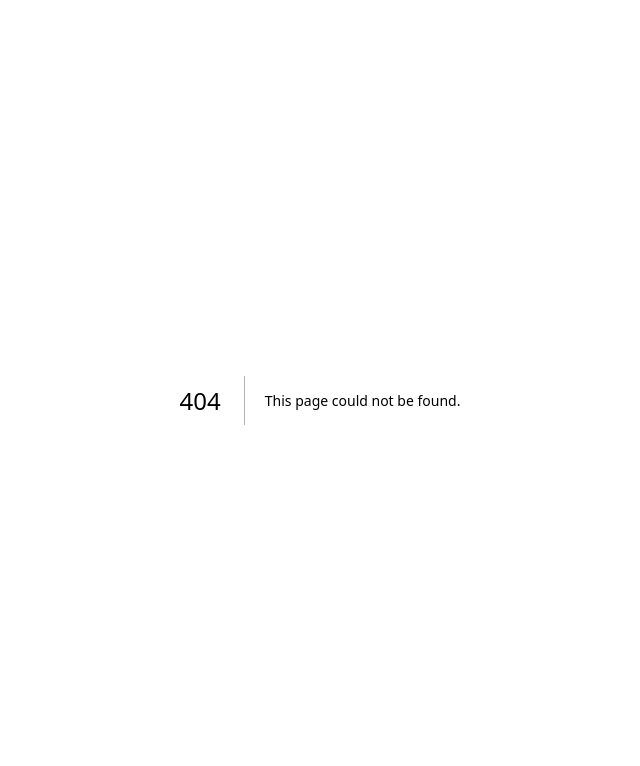
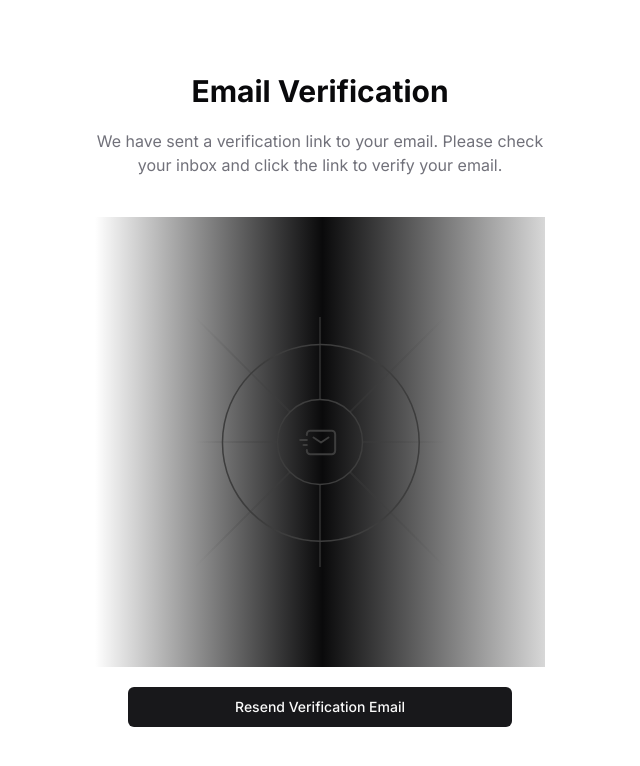
Before and after one commit to hicoolasss/usof-frontend, a Next.js app: page /verify in a window 1280 px wide. Before the commit this address had no page. Shown: the top 766 px of the page, without its empty margins (320-960 px from the left). Built offline with nearby package versions, Linux system fonts and the light colour scheme.

Commit message:
Add email verification functionality and avatar upload

```diff
--- a/app/profile/page.jsx
+++ b/app/profile/page.jsx
@@ -17,10 +17,14 @@ import { useStore } from '@/store/storeContext';
 import Link from "next/link"
 
 import { Slash } from "iconoir-react"
+import Spinner from "@/components/ui/spinner"
+import { useRouter } from "next/navigation";
 
 export default function Component() {
 
     const store = useStore();
+
+    const router = useRouter();
 
     const [isLoading, setIsLoading] = useState(false);
 
@@ -72,20 +76,9 @@ export default function Component() {
             toast.success('Avatar updated successfully!', { duration: 2000 });
         }
     }
-
-
-    // useEffect(() => {
-    //     setFirstName(store.user?.full_name?.split(' ')[0]);
-    //     setLastName(store.user?.full_name?.split(' ')[1]);
-    //     setEmail(store.user?.email);
-    //     setPassword(store.user?.password);
-    // }, [store.user]);
-
-
-
-
     useEffect(() => {
 
+        setIsLoading(true); // Устанавливаем индикатор загрузки
         async function checkAuthStatus() {
             try {
                 await store.checkAuth();
@@ -95,8 +88,8 @@ export default function Component() {
                 console.error("Ошибка при проверке аутентификации:", error);
                 setIsLoading(false); // Также снимаем индикатор загрузки в случае ошибки
             } finally {
+                setIsAuth(store.isAuth);
                 setIsLoading(false);
-                setIsAuth(store.isAuth);
             }
         }
         // Вызываем асинхронную функцию
@@ -133,7 +126,32 @@ export default function Component() {
         }
     }
 
+    const handleVerifyEmail = async () => {
+        setIsLoading(true);
 
+        if (!user || !user.id) {
+            console.error('User ID is undefined.');
+            return;
+        }
+
+        try {
+            // Отправляем обновленные данные на сервер
+            const response = await store.verifyEmail(user.email);
+            router.push('/verify');
+            console.log(response);
+
+        }
+        catch (error) {
+            if (error.message) {
+                toast.error(error.message, { duration: 2000 });
+                console.error("Error", error.message);
+            }
+        }
+        finally {
+            setIsLoading(false);
+            toast.success('Verification link sent to your email!', { duration: 2000 });
+        }
+    }
 
 
     return (
@@ -229,7 +247,12 @@ export default function Component() {
                                     <Label htmlFor="picture">Pick Avatar</Label>
                                     <Input id="picture" type="file" onChange={handleAvatarChange} />
                                 </div>
-                                <Button className="w-full" onClick={handleAvatarSave}  disabled={!avatarFile || isLoading}>Save Avatar</Button>
+                                <Button className="w-full" onClick={handleAvatarSave} disabled={!avatarFile || isLoading}>
+                                    Save Avatar
+                                    {isLoading && (
+                                        <Spinner className="animate-spin mr-2 w-5 h-5" />
+                                    )}
+                                </Button>
                             </div>
                         </div>
 
@@ -332,7 +355,7 @@ export default function Component() {
                         </div>
                         <div className="space-x-2 flex flex-row items-center ">
                             <p className="dark:text-gray-200">Email - </p>
-                            <Button>Verify</Button>
+                            <Button onClick={handleVerifyEmail}>Verify</Button>
                         </div>
                     </CardContent>
                 </Card>
--- /dev/null
+++ b/app/verify/page.jsx
@@ -0,0 +1,102 @@
+import Image from "next/image"
+import { Button } from "@/components/ui/button"
+import image from "../../resources/images/surface1.png"
+export default function Component() {
+    return (
+        <div className="flex flex-col min-h-screen bg-background">
+
+            <main className="flex flex-col items-center justify-center flex-grow p-4 space-y-5">
+                <h1 className="text-3xl font-bold">Email Verification</h1>
+                <p className="max-w-md text-center text-zinc-500 dark:text-zinc-400">
+                    We have sent a verification link to your email. Please check your inbox and click the link to verify your
+                    email.
+                </p>
+                <div className="w-full max-w-sm space-y-5 flex items-center flex-col">
+                    <svg className="mt-5"
+                        width={450}
+                        height={450}
+                        viewBox="0 0 450 450"
+                        fill="none"
+                        xmlns="http://www.w3.org/2000/svg"
+                    >
+                        <rect width={450} height={450} fill="url(#paint0_linear_4_127)" />
+                        <path
+                            d="M225.845 324.199C171.516 324.199 127.482 280.165 127.482 225.836C127.482 171.516 171.516 127.482 225.845 127.482C280.165 127.482 324.199 171.516 324.199 225.836C324.199 280.165 280.165 324.199 225.845 324.199Z"
+                            stroke="#3D3D3D"
+                            strokeWidth="1.5"
+                        />
+                        <path
+                            d="M225 267.553C201.496 267.553 182.447 248.504 182.447 225C182.447 201.505 201.496 182.447 225 182.447C248.495 182.447 267.553 201.505 267.553 225C267.553 248.504 248.495 267.553 225 267.553Z"
+                            stroke="#3D3D3D"
+                            strokeWidth="1.5"
+                        />
+                        <path
+                            d="M218.5 220.5L226 225.5L233.5 220.5"
+                            stroke="#3D3D3D"
+                            strokeWidth={2}
+                            strokeLinecap="round"
+                            strokeLinejoin="round"
+                        />
+                        <path
+                            d="M208.5 228H211.833"
+                            stroke="#3D3D3D"
+                            strokeWidth={2}
+                            strokeLinecap="round"
+                            strokeLinejoin="round"
+                        />
+                        <path
+                            d="M205.167 223H211.833"
+                            stroke="#3D3D3D"
+                            strokeWidth={2}
+                            strokeLinecap="round"
+                            strokeLinejoin="round"
+                        />
+                        <path
+                            d="M211.833 218V217.167C211.833 215.326 213.326 213.833 215.167 213.833H236.833C238.674 213.833 240.167 215.326 240.167 217.167V233.833C240.167 235.674 238.674 237.167 236.833 237.167H215.167C213.326 237.167 211.833 235.674 211.833 233.833V233"
+                            stroke="#3D3D3D"
+                            strokeWidth={2}
+                            strokeLinecap="round"
+                        />
+                        <path
+                            d="M100 100C121.811 121.811 155.851 155.851 155.851 155.851C155.851 155.851 179.625 179.625 194.858 194.858M225 100V125.709V182.447M350 100L295.035 154.965L255.142 194.858M350 225H324.291L267.553 225M350 350L295.035 295.035L255.142 255.142M225 350V322.518V267.553M100 350L155.851 294.149L194.858 255.142M100 225H127.482H182.447"
+                            stroke="url(#paint1_linear_4_127)"
+                            strokeWidth={2}
+                        />
+                        <defs>
+                            <linearGradient
+                                id="paint0_linear_4_127"
+                                x1={0}
+                                y1={225}
+                                x2={491}
+                                y2={225}
+                                gradientUnits="userSpaceOnUse"
+                            >
+                                <stop stopOpacity={0} />
+                                <stop offset="0.46311" stopColor="#0A0A0B" />
+                                <stop offset={1} stopOpacity={0} />
+                            </linearGradient>
+                            <linearGradient
+                                id="paint1_linear_4_127"
+                                x1={100}
+                                y1={225}
+                                x2={350}
+                                y2={225}
+                                gradientUnits="userSpaceOnUse"
+                            >
+                                <stop stopColor="#3D3D3D" stopOpacity={0} />
+                                <stop offset="0.498958" stopColor="#3D3D3D" stopOpacity="0.55" />
+                                <stop offset={1} stopColor="#3D3D3D" stopOpacity={0} />
+                            </linearGradient>
+                        </defs>
+                    </svg>
+
+
+                    <Button className="w-full" >
+                        Resend Verification Email
+                    </Button>
+
+                </div>
+            </main>
+        </div>
+    )
+}
--- a/services/authService.js
+++ b/services/authService.js
@@ -16,4 +16,8 @@ export default class AuthService {
         return $api.post('api/auth/logout');
     }
 
+    static async verifyEmail(email) {
+        return $api.post(`api/auth/verify`, { email });
+    }
+
 }
--- a/store/store.js
+++ b/store/store.js
@@ -3,6 +3,7 @@ import AuthService from "@/services/authService";
 import Cookies from 'js-cookie';
 import $api from "@/http";
 import userService from "@/services/userService";
+
 class Store {
     user = {};
     isAuth = false;
@@ -126,6 +127,15 @@ class Store {
         }
     }
 
+    async verifyEmail(email) {
+        try {
+            const response = await AuthService.verifyEmail(email);
+            return response.data.message;
+        } catch (e) {
+            console.error("Error", e.message);
+        }
+    }
+
     async getUserById(userId) {
         try {
             const response = await userService.getUserById(userId);
```
Also changed, not shown: resources/images/placeholder (2) 1.png (added), resources/images/surface1.png (added).
